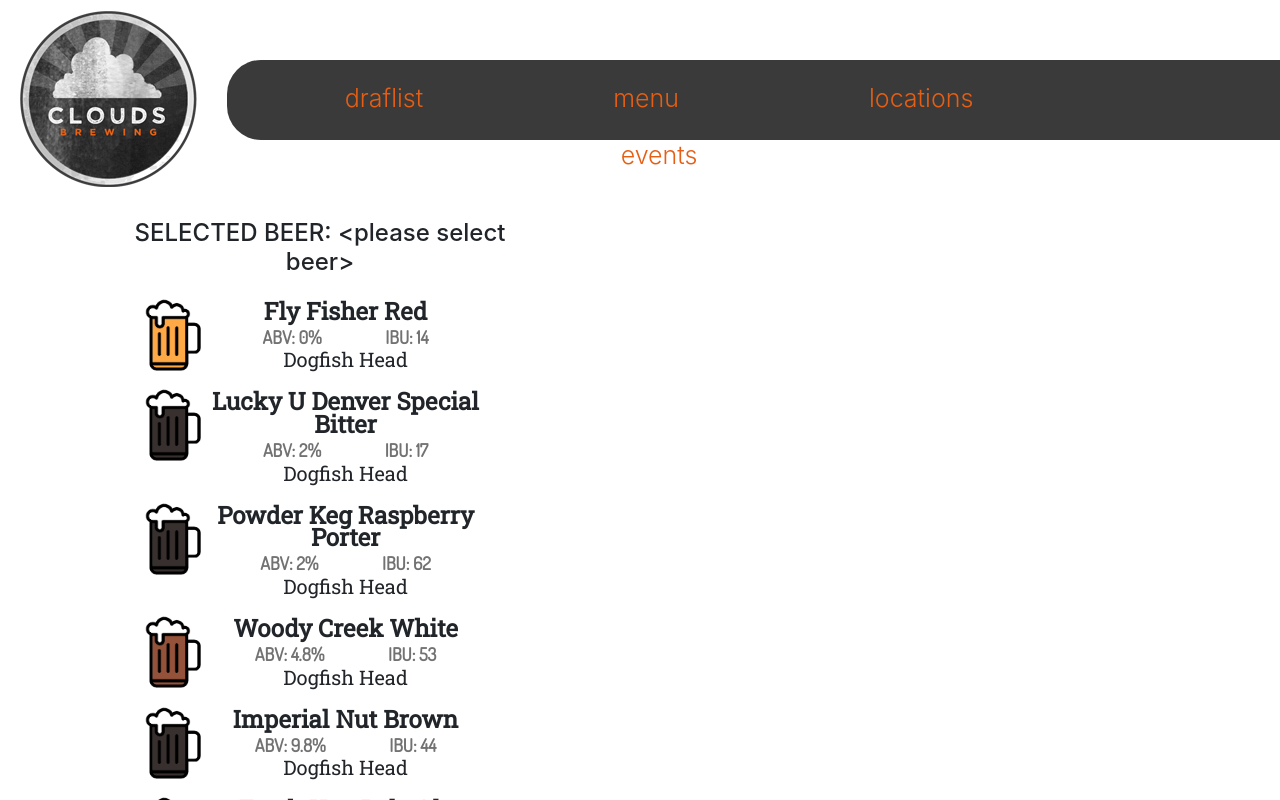
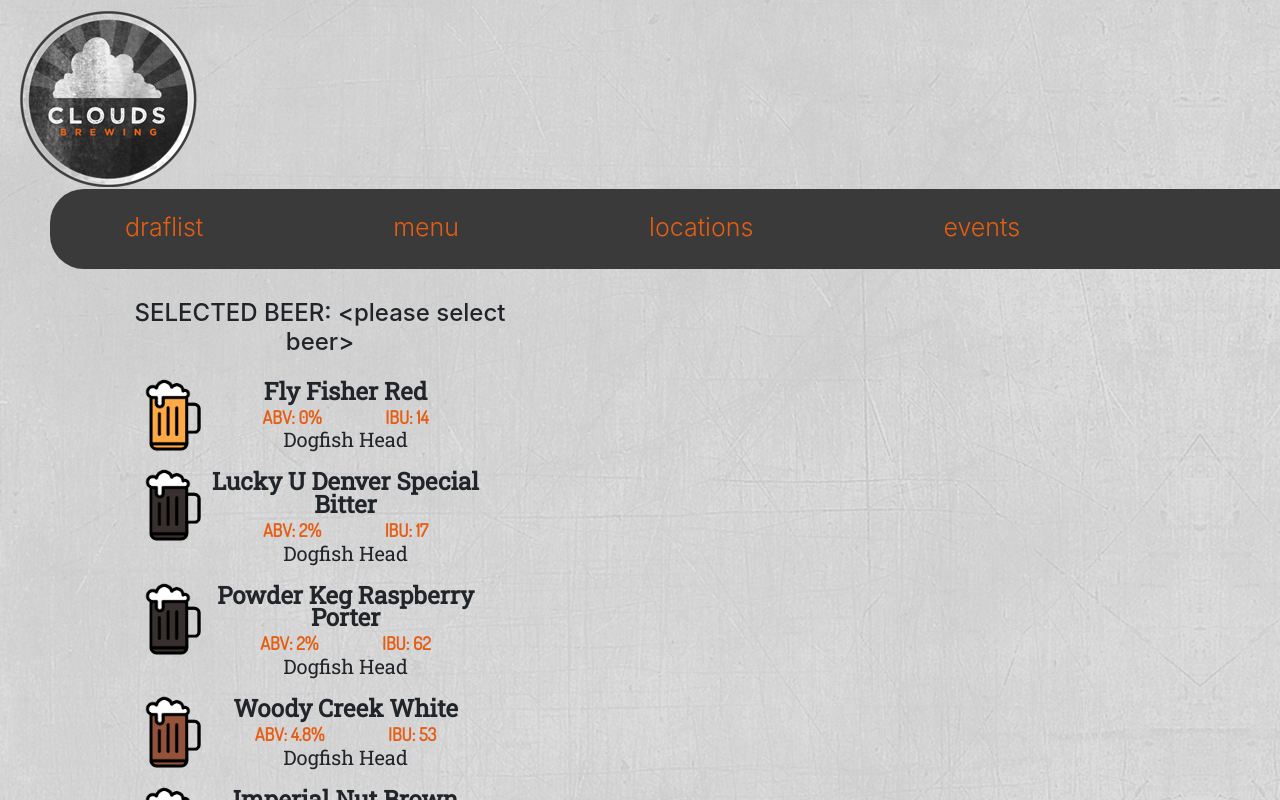
Before and after one commit to Cplacke/draftlink, a React (Create React App) app: page / in a window 1280 px wide. Shown: the top 800 px of the page. Built offline with nearby package versions, Linux system fonts and the light colour scheme; no server answers; a web font is replaced by a local one.

Commit message:
stole background from, clouds brewing and threwit on ours (looks dope) added changed abv and ibu text-color to oragne (clouds color) so the gray text wasnt lost in grey bg. little more progress on nav bar

```diff
--- a/src/App.css
+++ b/src/App.css
@@ -1,3 +1,5 @@
+
+
 .App {
   text-align: center;
 }
--- a/src/components/Beer/Beer.css
+++ b/src/components/Beer/Beer.css
@@ -20,7 +20,7 @@
 .beer-description-title {
   text-align: left !important;
   margin-bottom: 4px;
-  color: rgb(114, 114, 114);
+  color: #e55e13;
   font-size: 14px;
   font-weight: 600;
 }
@@ -47,7 +47,7 @@
 
 .ai-container {
   font-family: 'Dosis', sans-serif;
-  color : rgb(114, 114, 114);
+  color : #e55e13;
   font-weight: 900;
   font-size: 18px;
   display: block;
--- a/src/components/NavBar/index.js
+++ b/src/components/NavBar/index.js
@@ -21,7 +21,7 @@
     return (
       <nav className="draftlink-navbar row">
         <img className="brewery-logo" src={cloudsLogo} />
-        <div className="navbar-bar col-sm-10">
+        <div className="navbar-bar">
           {this.state.links.map( (link) => {
             return <a className="navbar-link" href={link.href}>{link.label}</a>
           })}
--- a/src/index.css
+++ b/src/index.css
@@ -2,6 +2,7 @@
   margin: 0;
   padding: 0;
   font-family: sans-serif;
+  background-image: url(./img/images/clouds-bg.png);
 }
 
 /*
--- a/src/reducer/rootReducer.js
+++ b/src/reducer/rootReducer.js
@@ -3,15 +3,15 @@
 // this is the initial state that the app will start with
 const initialState = {
 
-    title : 'Dogfish Head',
+    title : 'Clouds Brewing',
     color : {
         pri : '#262626',
         sec : '#23201d',
         ter : '#e55e13'
     },
     brewery : {
-        name : 'Dogfish Head',
-        state : 'DE',
+        name : 'Clouds Brewing',
+        state : 'NC',
     },
     sortBy : null,
     draftList : [{
```
Also changed, not shown: src/img/images/clouds-bg.png (added).
